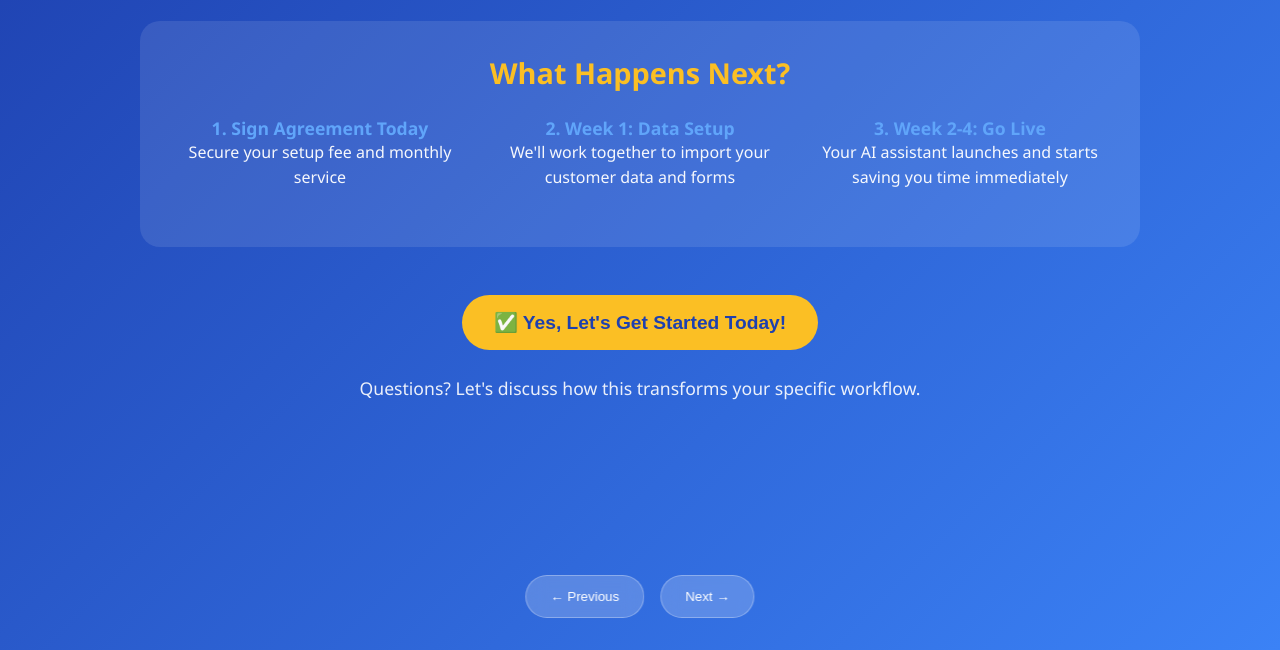
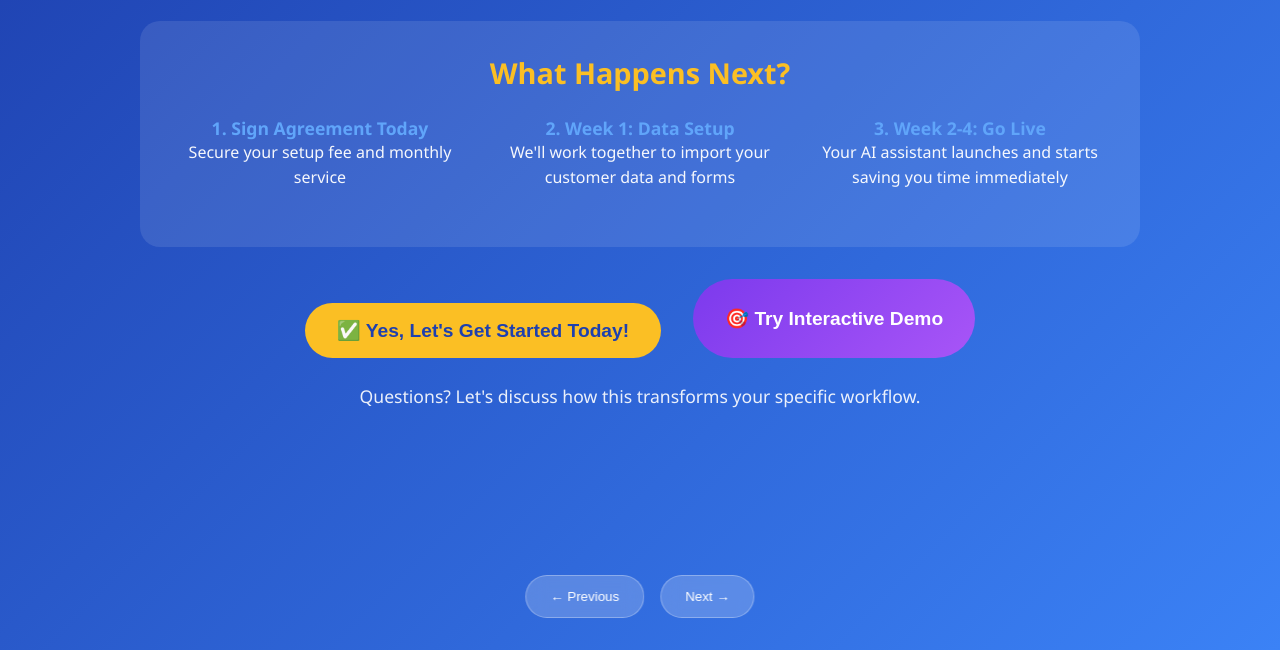
Before and after one commit to 1-20-15-11-1-4/bayou-ai-solutions-builder, a website: page industries/insurance/pitch.html in a window 1280 px wide. Both pictures are taken after a click on the button "← Previous". Shown: the part 150-800 px from the top of the page. Drawn offline with Linux system fonts and the light colour scheme.

Commit message:
Update pitch.html

```diff
--- a/industries/insurance/pitch.html
+++ b/industries/insurance/pitch.html
@@ -282,6 +282,33 @@
             box-shadow: 0 10px 20px rgba(5, 150, 105, 0.3);
         }
 
+        .button-group {
+            display: flex;
+            gap: 2rem;
+            justify-content: center;
+            flex-wrap: wrap;
+            margin-top: 2rem;
+        }
+
+        .interactive-demo-button {
+            background: linear-gradient(135deg, #7c3aed, #a855f7);
+            color: white;
+            padding: 1rem 2rem;
+            border-radius: 50px;
+            font-weight: 600;
+            font-size: 1.2rem;
+            border: none;
+            cursor: pointer;
+            text-decoration: none;
+            display: inline-block;
+            transition: all 0.3s ease;
+        }
+
+        .interactive-demo-button:hover {
+            transform: translateY(-2px);
+            box-shadow: 0 10px 20px rgba(124, 58, 237, 0.3);
+        }
+
         ul {
             text-align: left;
             max-width: 600px;
@@ -505,13 +532,13 @@
                 <p>Your customer data is encrypted, isolated, and never shared. You maintain full ownership and can export everything anytime.</p>
             </div>
 
-            <button class="cta-button demo-button" onclick="window.open('https://bayou-ai-solutions-builder.vercel.app/enhanced-demo-walkthrough.html', '_blank')">
+            <button class="cta-button demo-button" onclick="window.open('enhanced-demo-walkthrough.html', '_blank')">
                 🚀 See Live Demo
             </button>
         </div>
     </div>
 
-    <!-- Slide 7: Pricing (REMOVED THE PRICING CARD YOU SCREENSHOTTED) -->
+    <!-- Slide 7: Pricing -->
     <div class="slide">
         <div class="slide-content">
             <h2>💎 Investment & ROI</h2>
@@ -599,9 +626,15 @@
                 </div>
             </div>
 
-            <button class="cta-button" onclick="alert('Contact Bayou AI Solutions to get started!')">
-                ✅ Yes, Let's Get Started Today!
-            </button>
+            <div class="button-group">
+                <button class="cta-button" onclick="alert('Contact Bayou AI Solutions to get started!')">
+                    ✅ Yes, Let's Get Started Today!
+                </button>
+
+                <button class="interactive-demo-button" onclick="window.open('enhanced-demo-walkthrough.html', '_blank')">
+                    🎯 Try Interactive Demo
+                </button>
+            </div>
 
             <p style="margin-top: 1.5rem; font-size: 1.1rem; opacity: 0.9;">
                 Questions? Let's discuss how this transforms your specific workflow.
```
